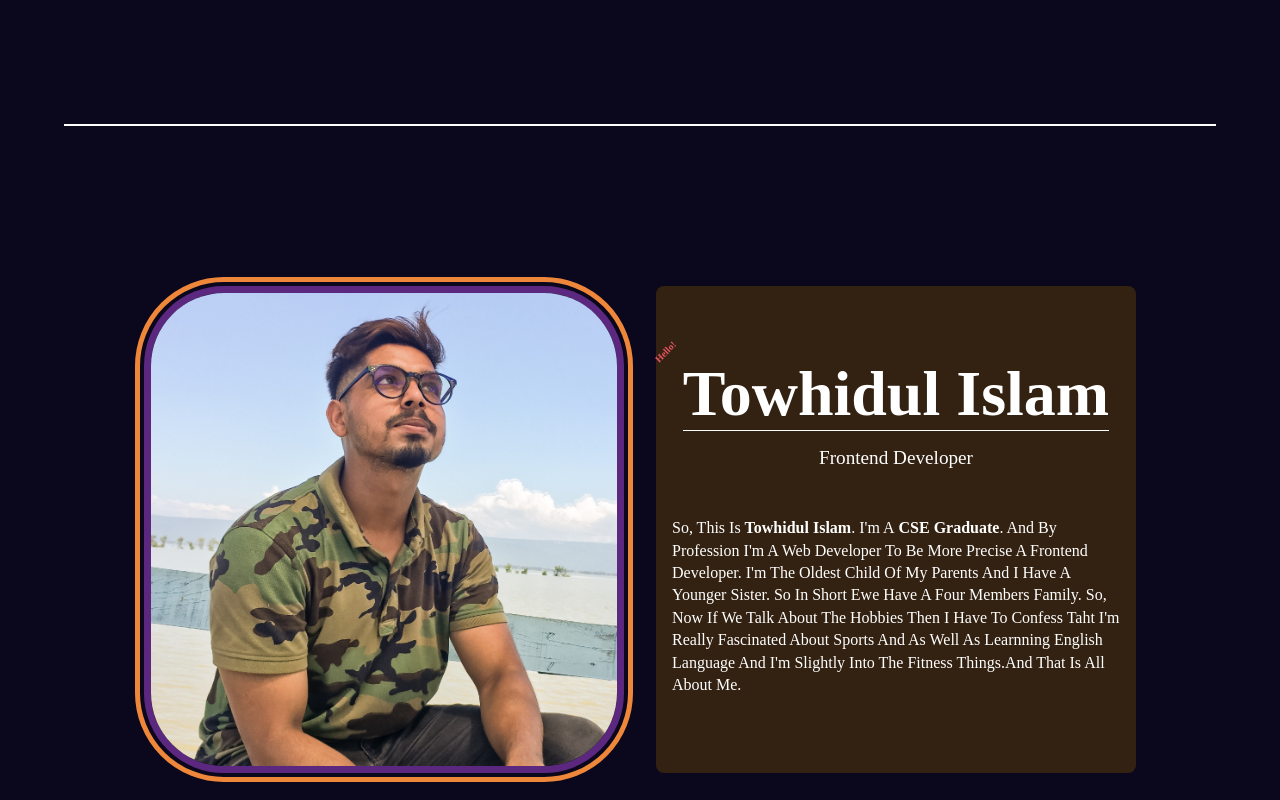
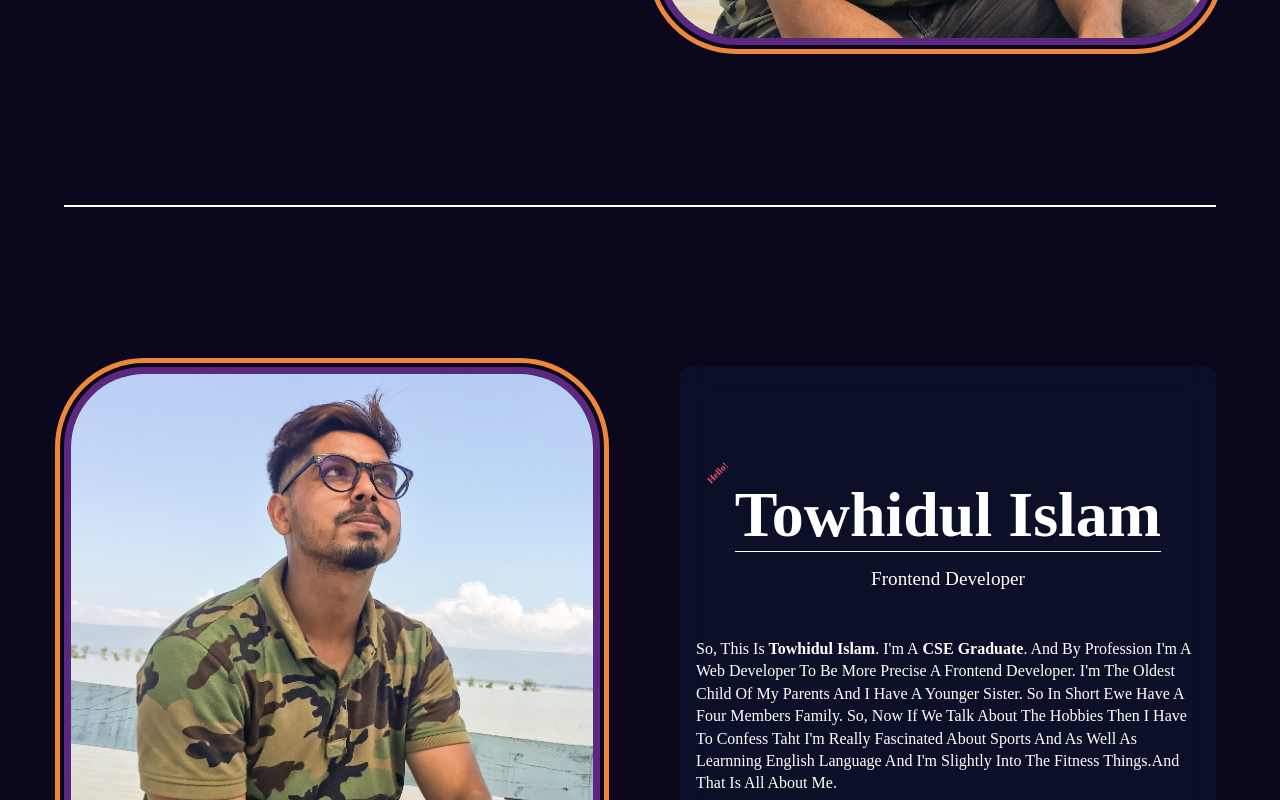
Before and after one commit to imtowhidulislam/towhidportfollio, a React (Create React App) app in the folder frontend/: page / in a window 1280 px wide. Shown: the part 800-1600 px from the top of the page. Built offline with nearby package versions, Linux system fonts and the light colour scheme; no server answers.

Commit message:
all changes has been updated

```diff
--- a/frontend/src/style/footer.css
+++ b/frontend/src/style/footer.css
@@ -19,7 +19,11 @@ footer {
   display: flex;
   align-items: center;
   justify-content: space-between;
-  padding-block: 0.5rem;
+  padding-block: 0.25rem;
+  /* gap: 2rem; */
+}
+.footer_copy {
+  text-align: center;
 }
 .footer_links_icon {
   display: flex;
@@ -100,7 +104,9 @@ p {
   font-size: 0.7rem;
   text-align: left;
 }
-
+.footer_end {
+  padding-block: 1rem;
+}
 @media (min-width: 35rem) {
   .footer_row > *:nth-child(1) {
     flex: 1 1 20%;
@@ -117,9 +123,19 @@ p {
     flex-direction: column;
   }
   .footer {
-    padding-inline: 2rem;
+    /* padding-inline: 2rem; */
   }
   .area_definer {
-    padding-inline: 3rem;
+    /* padding-inline: 3rem; */
   }
 }
+@media (max-width: 45rem) {
+  .footer_copyright {
+    flex-direction: column;
+    /* background-color: #fff; */
+  }
+  .footer_copy {
+    text-align: center;
+    padding-block: 0.5rem;
+  }
+}
--- a/frontend/src/style/mackup.css
+++ b/frontend/src/style/mackup.css
@@ -56,8 +56,8 @@ img {
   width: 100%;
 }
 .area_definer {
-  max-width: 100rem;
-  width: 90%;
+  max-width: 80rem;
+  width: 100%;
   margin: 0 auto;
 }
 .mood_btn {
--- a/frontend/src/style/navbarStyle.css
+++ b/frontend/src/style/navbarStyle.css
@@ -210,12 +210,12 @@ img {
   display: grid;
   grid-template-columns: repeat(auto-fit, minmax(15rem, 1fr));
   place-items: center;
-  gap: 2rem;
+  gap: 5rem;
 }
 .about_content {
   width: 100%;
   height: 100%;
-  background-color: #332211;
+  background-color: #0d16328c;
 }
 .about_img {
   max-width: 1000px;
--- a/frontend/src/style/skill.css
+++ b/frontend/src/style/skill.css
@@ -14,8 +14,9 @@ li {
 }
 .area_definer {
   width: 100%;
-  max-width: 80rem;
-  padding-inline: 5rem;
+  max-width: 100rem;
+  /* padding-inline: 5rem; */
+  margin: 0 auto;
 }
 li {
   display: flex;
```
